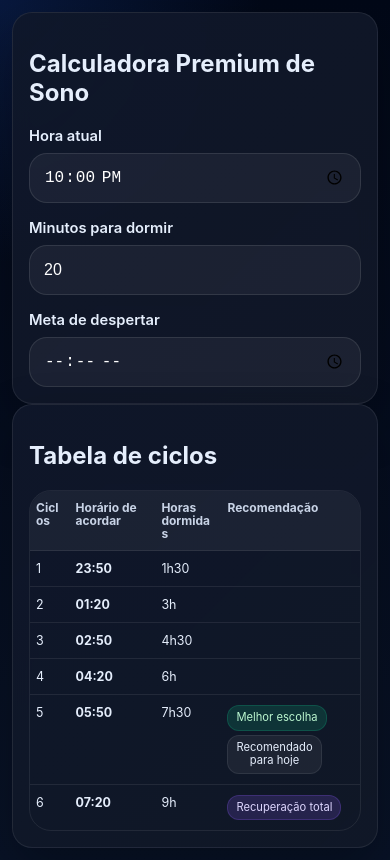
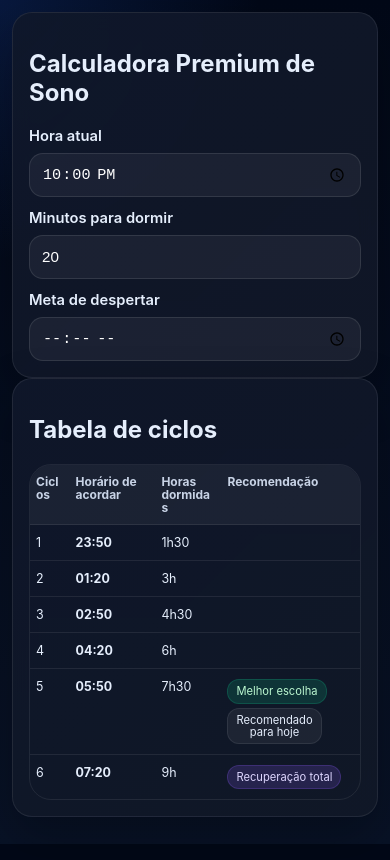
Before and after one commit to adonislimaa/calculadora-sono, a React (Vite) app: page / in a window 390 px wide. Built offline with nearby package versions, Linux system fonts and the light colour scheme.

Commit message:
Update styles.css

```diff
--- a/src/styles.css
+++ b/src/styles.css
@@ -271,7 +271,7 @@ input[type="time"] {
   border-radius: 999px;
   padding: 8px 14px;
   font-size: 0.95rem;
-  line-height: 1.2;
+  line-height: 1.1;
   border: 1px solid rgba(255, 255, 255, 0.08);
   background: rgba(255, 255, 255, 0.06);
   color: #e5eefc;
@@ -375,8 +375,7 @@ td.strong {
 
 @media (max-width: 980px) {
   .hero-grid,
-  .tips-grid,
-  .form-grid {
+  .tips-grid {
     grid-template-columns: 1fr;
   }
 
@@ -399,7 +398,16 @@ td.strong {
     border-radius: 20px;
   }
 
-  /* HEADER */
+  .hero-head {
+    gap: 12px;
+  }
+
+  .hero-icon-wrap {
+    width: 44px;
+    height: 44px;
+    border-radius: 14px;
+  }
+
   .hero-head h1 {
     font-size: 1.5rem;
   }
@@ -408,7 +416,6 @@ td.strong {
     font-size: 0.88rem;
   }
 
-  /* BOTÕES */
   .toggle-row {
     display: grid;
     grid-template-columns: 1fr 1fr;
@@ -420,9 +427,20 @@ td.strong {
     font-size: 0.85rem;
   }
 
-  /* FORM */
   .form-grid {
     grid-template-columns: 1fr;
+    gap: 12px;
+  }
+
+  .field {
+    max-width: 100%;
+  }
+
+  .field input {
+    height: 44px;
+    font-size: 0.95rem;
+    padding: 0 12px;
+    border-radius: 14px;
   }
 
   .button-row {
@@ -430,7 +448,9 @@ td.strong {
     grid-template-columns: 1fr;
   }
 
-  /* ===== TABELA ===== */
+  .btn {
+    width: 100%;
+  }
 
   th,
   td {
@@ -443,18 +463,10 @@ td.strong {
     line-height: 1.1;
   }
 
-  /* CABEÇALHO MAIS CURTO */
-  th:nth-child(1)::after { content: ""; }
-  th:nth-child(2)::after { content: ""; }
-  th:nth-child(3)::after { content: ""; }
-  th:nth-child(4)::after { content: ""; }
-
-  /* FORÇA LAYOUT COMPACTO */
   table {
     table-layout: fixed;
   }
 
-  /* PROPORÇÃO DAS COLUNAS */
   th:nth-child(1),
   td:nth-child(1) {
     width: 12%;
@@ -475,10 +487,10 @@ td.strong {
     width: 42%;
   }
 
-  /* RECOMENDAÇÃO */
   .badge-wrap.inline {
     display: flex;
     flex-direction: column;
+    align-items: flex-start;
     gap: 4px;
   }
 
@@ -486,17 +498,14 @@ td.strong {
     font-size: 0.72rem;
     padding: 5px 8px;
     border-radius: 12px;
-    width: fit-content;
     max-width: 100%;
   }
 
-  /* TEXTO INTERMEDIÁRIO */
   .muted {
     font-size: 0.72rem;
     line-height: 1.2;
   }
 
-  /* TÍTULO DA TABELA */
   .table-head h2 {
     font-size: 1.4rem;
   }
@@ -505,7 +514,6 @@ td.strong {
     font-size: 0.85rem;
   }
 
-  /* BADGES DO TOPO */
   .badge-wrap {
     gap: 6px;
   }
@@ -515,7 +523,6 @@ td.strong {
     padding: 5px 8px;
   }
 
-  /* CARDS FINAIS */
   .tips-grid {
     grid-template-columns: 1fr;
     gap: 10px;
```
